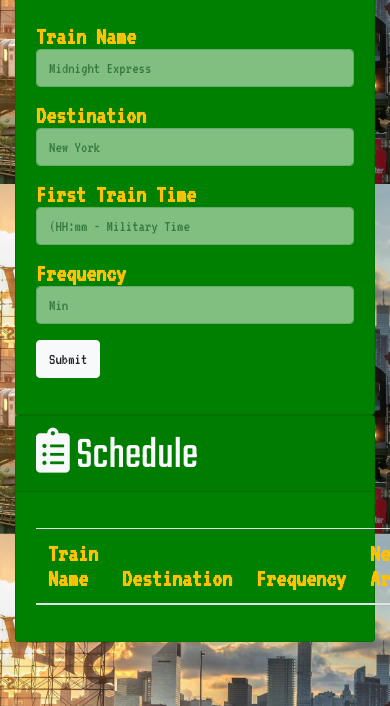
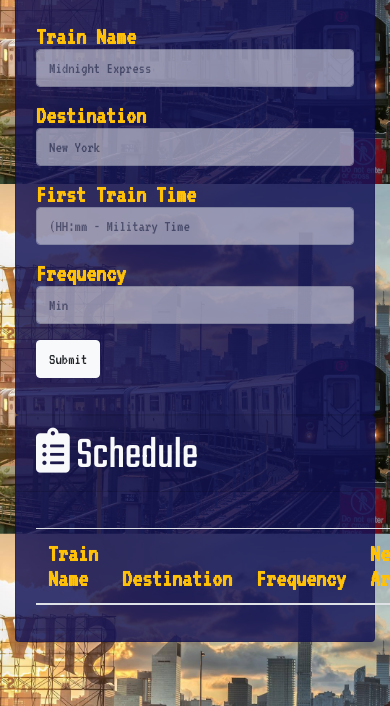
Before and after one commit to jjenks713/trains, a plain HTML site: page index.html in a window 390 px wide. Shown: the part 515-1221 px from the top of the page. Drawn offline with nearby package versions, Linux system fonts and the light colour scheme; no server answers.

Commit message:
got rid of @query's, not working

```diff
--- a/assets/css/style.css
+++ b/assets/css/style.css
@@ -29,31 +29,3 @@ table {
 .form-control {
     opacity: .5;
 }
-
-
-@media screen and (max-width: 790px) {
-    .card {
-        background-size: 100%;
-    }
-}
-@media screen and (max-width: 540px) {
-    .card {
-        background-size: 100%;
-    }
-}
-@media screen and (max-width: 440px) {
-    .card {
-        background-size: 100%;
-        background-color: green;
-    }
-}
-@media screen and (max-width: 340px) {
-    .card {
-        background-size: 100%;
-    }
-}
-@media screen and (max-width: 240px) {
-    .card {
-        background-size: 100%;
-    }
-}
```
